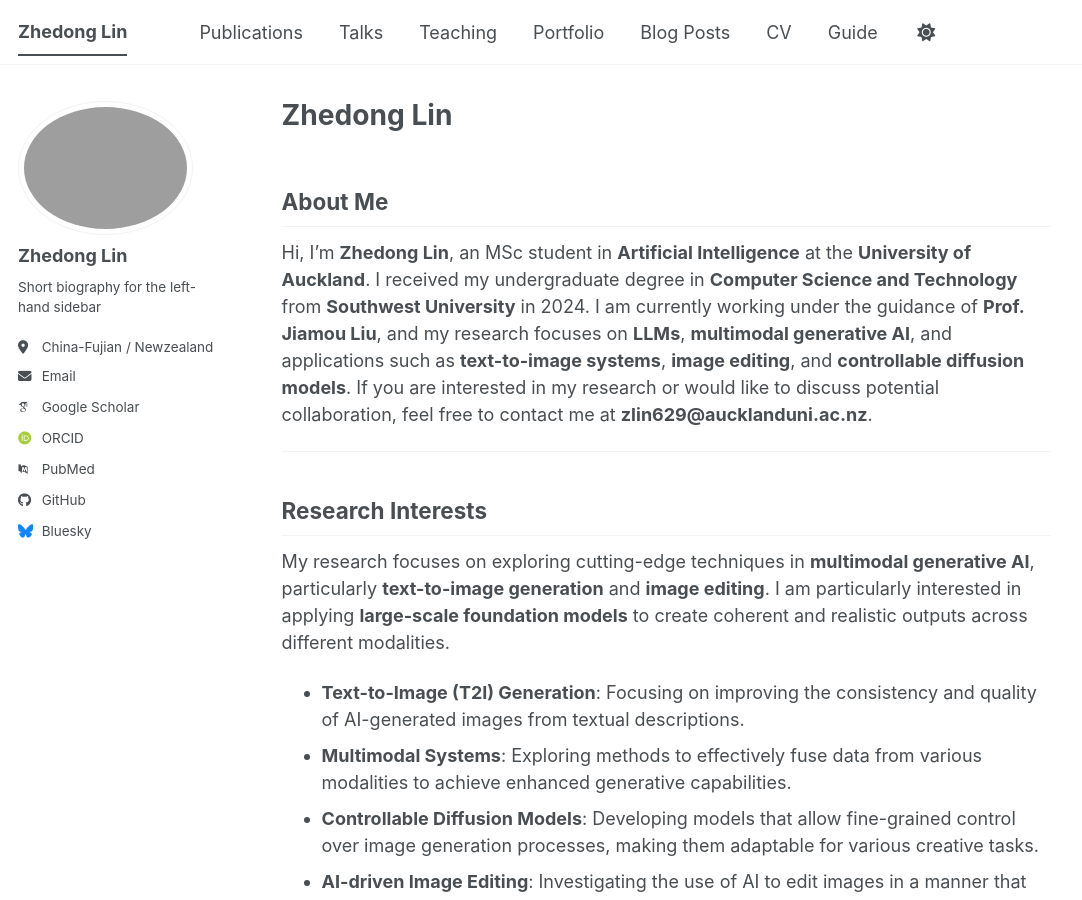
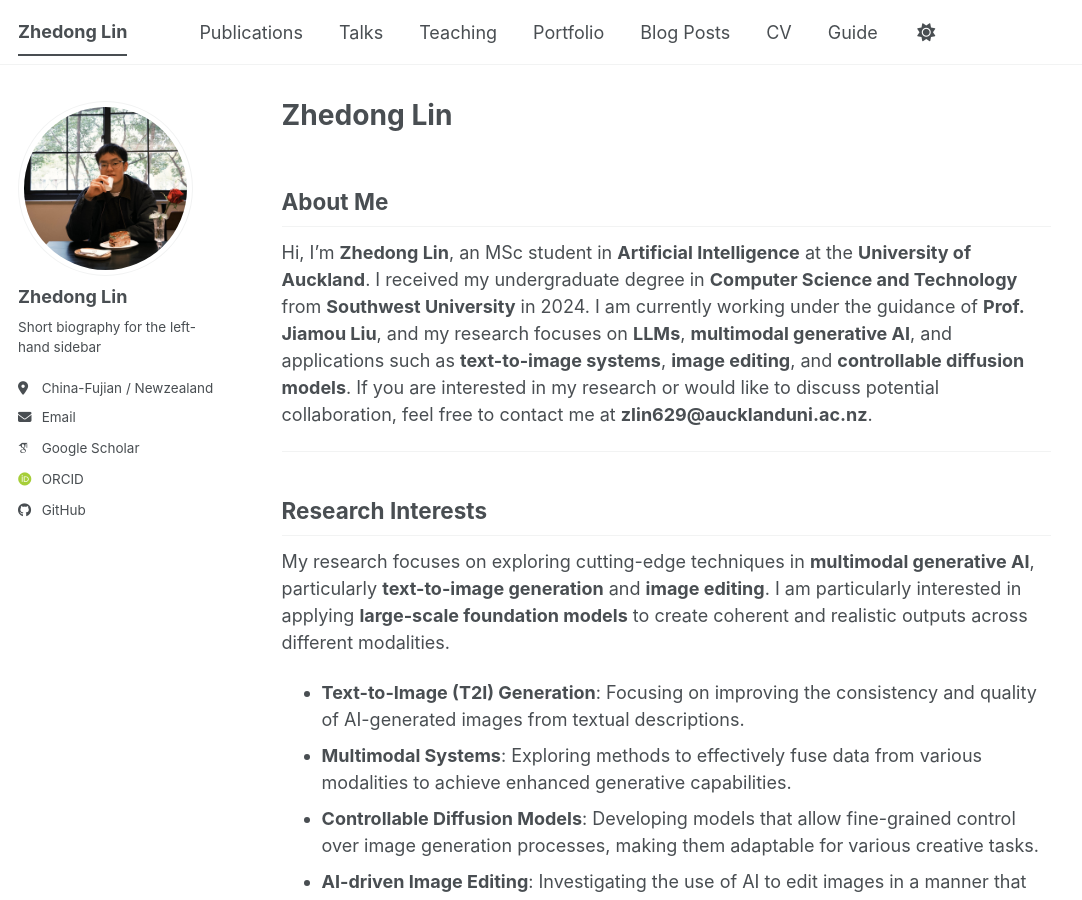
Before and after one commit to Zhedong-Lin/Zhedong-Lin, a Jekyll site: the page built from _pages/about.md, in a window 1280 px wide and 900 px high. Shown: the whole window, without its empty margins (0-1082 px from the left). Built offline with Jekyll 4.4.1, drawn with Linux system fonts in a browser that asks for light colours; some web fonts are replaced; a script bundle is joined from its source files by our own code; library files that are not in the unit come from our copies.

Commit message:
Update _config.yml

```diff
--- a/_config.yml
+++ b/_config.yml
@@ -23,7 +23,7 @@ repository               : "academicpages/academicpages.github.io"
 #               Additional customization can be done by editing /_includes/author-profile.html
 author:
   # Biographic information
-  avatar           : "personal.png"
+  avatar           : "personal.jpg"
   name             : "Zhedong Lin"
   pronouns         : # example: "he/him"
   bio              : "Short biography for the left-hand sidebar"
@@ -40,7 +40,6 @@ author:
   orcid            : "https://orcid.org/0009-0003-5079-9850"
   semantic         : # URL
   ssrn             : # URL
-  pubmed           : "https://www.ncbi.nlm.nih.gov/pubmed/?term=john+snow"
   researchgate     : # URL
   scopus           : # URL
   zotero           : # URL
@@ -56,7 +55,6 @@ author:
 
   # Social media
   artstation       : # Username
-  bluesky          : "bsky.app" # Replace this with you Bluesky username
   facebook         : # Username
   flickr           : # Username
   foursquare       : # Username
```
